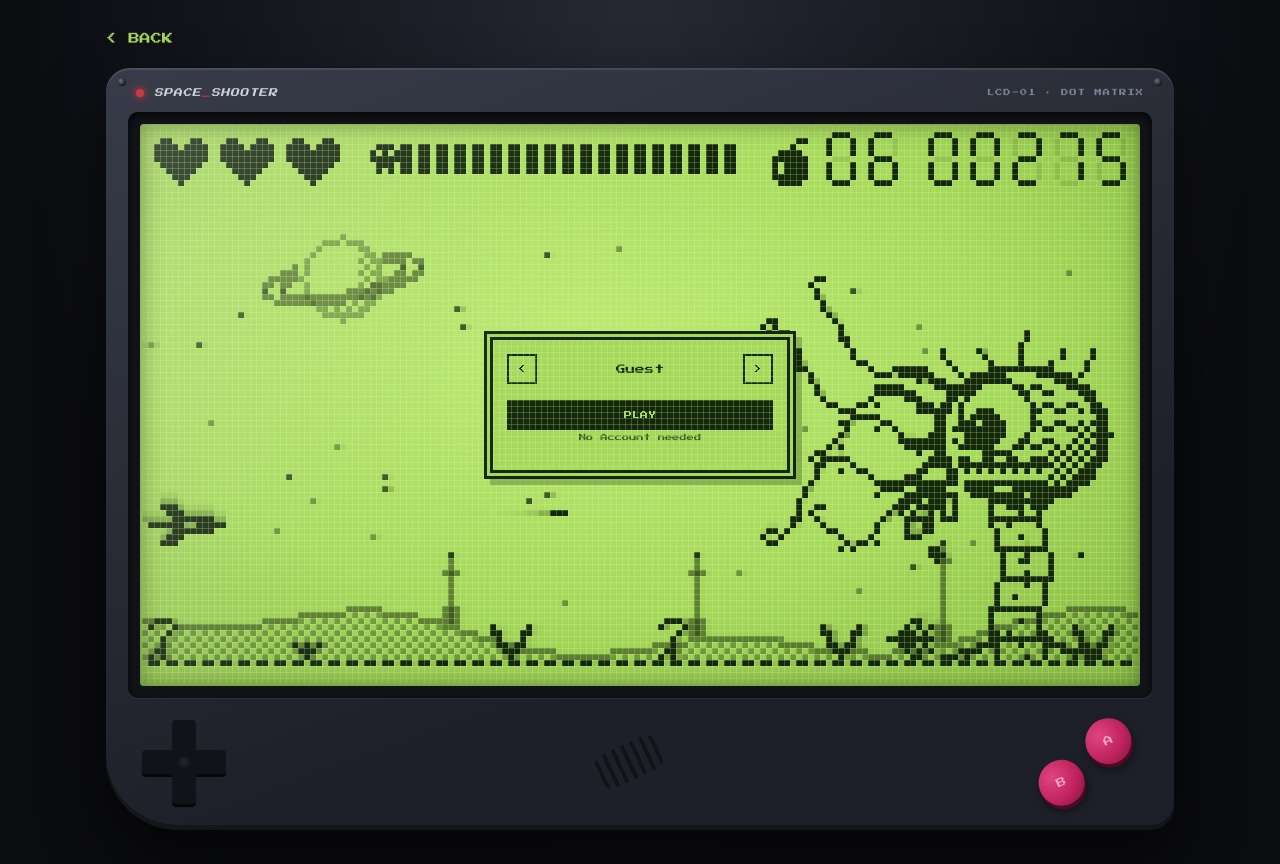
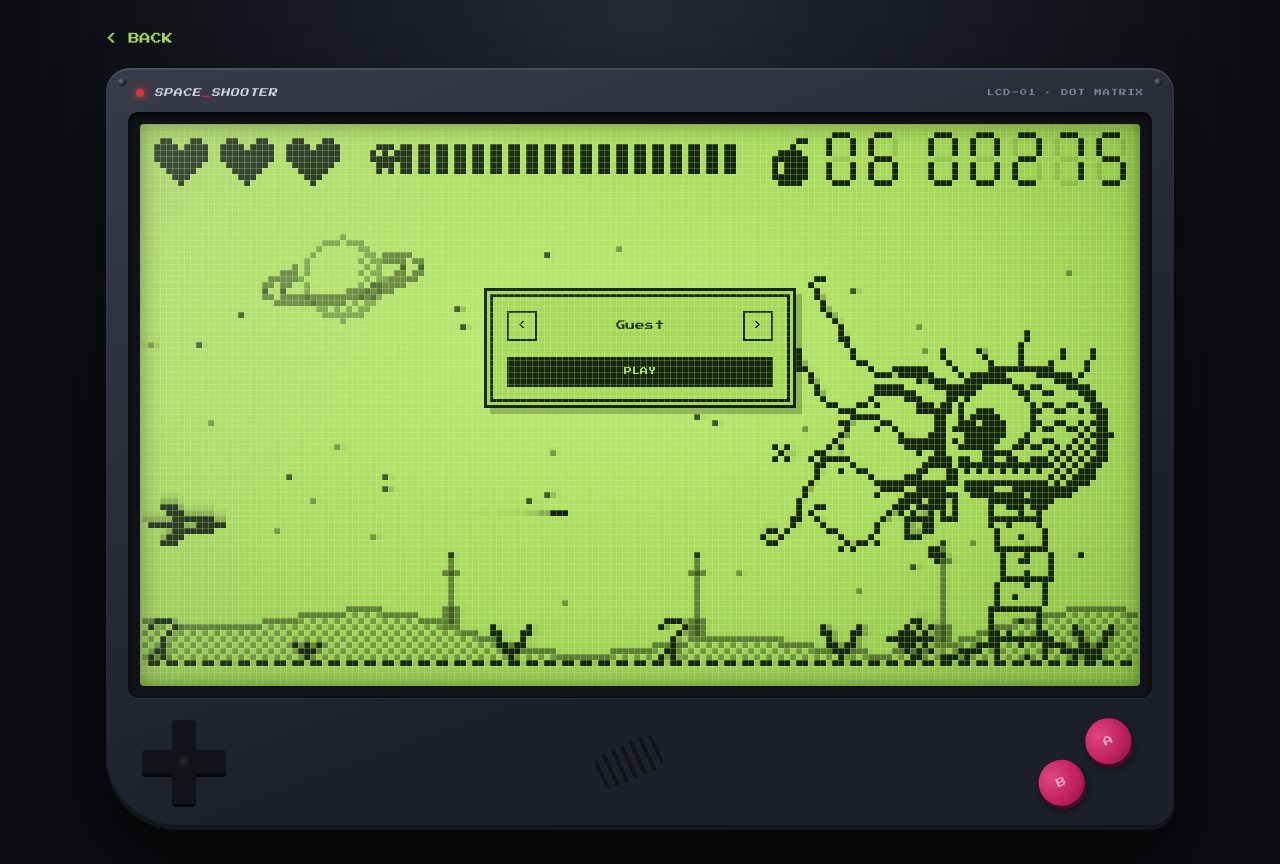
Before and after one commit to Magginax/Space_Shooter, a website built with Vite: page views/login.html in a window 1280 px wide. Built offline with nearby package versions, Linux system fonts and the light colour scheme; no server answers.

Commit message:
#UPDATE Login UX changes to Guest window

```diff
--- a/src/styles/login.css
+++ b/src/styles/login.css
@@ -195,18 +195,43 @@ body.handheld {
 
 /* ---------- The login window inside the LCD ---------- */
 
+/* .panel is an invisible slot as tall as the tallest mode, centred on the screen.
+   The visible window (::before) is drawn only around the header, the active form
+   and the status line. It is short in Guest mode, but its top never moves,
+   so the < > arrows stay under the mouse when the mode changes. */
 .panel {
   position: relative;
   z-index: 1;
+  display: grid;
+  /* header | active form | status | the rest of the room the tallest form needs */
+  grid-template-rows: auto auto auto 1fr;
   width: min(300px, 78%);
-  padding: 14px 14px 12px;
+  padding: 17px 17px 15px; /* the window's 3px border + 14px / 12px padding */
+  font-size: 0.6rem;
+  text-align: center;
+}
+.panel::before {
+  content: '';
+  grid-area: 1 / 1 / 4 / 2;
+  z-index: -1;
+  margin: -17px -17px -15px; /* reach over the slot's padding */
   background: var(--lcd);
   /* Double frame, like a dialog box on an old phone. */
   border: 3px solid var(--ink);
   box-shadow: 0 0 0 3px var(--lcd), 0 0 0 6px var(--ink), 6px 6px 0 6px var(--ink-ghost);
-  font-size: 0.6rem;
-  text-align: center;
 }
+/* The LCD pixel grid (shared rule above) covers the window only, not the empty slot. */
+.panel::after {
+  position: static;
+  grid-area: 1 / 1 / 4 / 2;
+  z-index: 1;
+  margin: -17px -17px -15px;
+}
+/* Grid items of .panel. Every one is placed explicitly, because the window
+   pseudo-elements already occupy the first column. */
+.login-container { display: contents; }
+.login-form_header { grid-area: 1 / 1; }
+.status { grid-area: 3 / 1; }
 
 .panel-title {
   margin: 0 0 10px;
@@ -216,11 +241,6 @@ body.handheld {
 }
 .panel[data-state='signed-in'] .panel-title { animation: none; }
 
-.modes {
-  display: flex;
-  gap: 6px;
-  margin-bottom: 12px;
-}
 .mode {
   min-width: 30px;
   min-height: 30px;
@@ -241,11 +261,13 @@ body.handheld {
   width: 100%;
 }
 
+/* Inactive forms span the form, status and spare rows. They are invisible
+   (cannot be clicked or focused), but they keep the slot as tall as the tallest form. */
 .login-form {
-  display: grid;
-  gap: 4px;
+  grid-column: 1;
+  grid-row: 2 / -1;
   text-align: left;
-  display: none;
+  visibility: hidden;
 }
 .login-form label {
   margin-top: 4px;
@@ -270,9 +292,10 @@ body.handheld {
   color: var(--lcd);
   caret-color: var(--lcd);
 }
+/* The active form gets its own row, so the window ends right below it. */
 .login-form.active {
-  display: inline;
-  flex-direction: column;
+  grid-row: 2;
+  visibility: visible;
 }
 .login-form_header{
   margin-bottom: 1rem;
@@ -313,13 +336,6 @@ body.handheld {
   border: 2px solid var(--ink);
   background: transparent;
   color: var(--ink);
-}
-
-.helper-text {
-  margin: 2px 0;
-  font-size: 0.45rem;
-  text-align: center;
-  opacity: 0.7;
 }
 
 .profile {
--- a/views/login.html
+++ b/views/login.html
@@ -43,7 +43,6 @@
               <!-- State 1: Guest -->
               <form class="login-form active" data-title="Guest" action="./views/game.html">
                 <button type="submit" class="mode w100" aria-pressed="true">PLAY</button>
-                <p class="helper-text">No Account needed</p>
               </form>
 
               <!-- State 2: Login -->
@@ -78,8 +77,6 @@
             </div>
 
             <p class="status" data-testid="login-status" role="status" hidden></p>
-
-            <div class="modes" data-testid="modes" />
           </section>
 
           <div class="glare" aria-hidden="true"></div>
```
